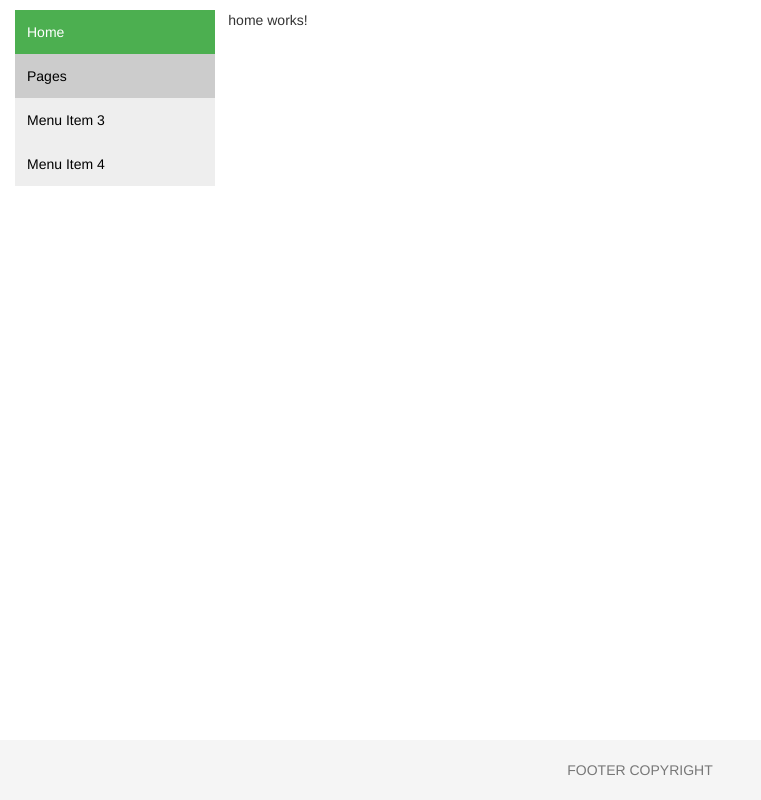
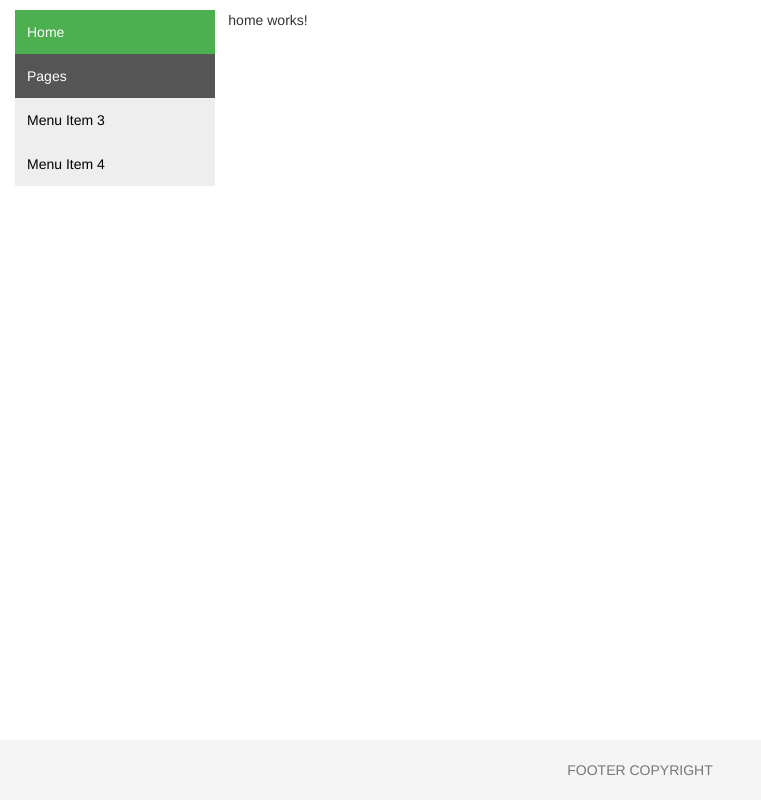
Before and after one commit to OpenWindow/my-dream-app, an Angular app: page /home in a window 1280 px wide. In both pictures the pointer is over the link "Pages". Shown: the whole page, without its empty margins (0-761 px from the left). Built offline with nearby package versions, Linux system fonts and the light colour scheme.

Commit message:
minor update to menu css

```diff
--- a/src/app/layout/menu/menu.component.css
+++ b/src/app/layout/menu/menu.component.css
@@ -10,8 +10,9 @@
     text-decoration: none; /* Remove underline from links */
 }
 
-.vertical-menu a:hover {
-    background-color: #ccc; /* Dark grey background on mouse-over */
+.vertical-menu a:hover:not(.active) {
+    background-color: #555;
+    color: white;
 }
 
 .vertical-menu a.active {
```
